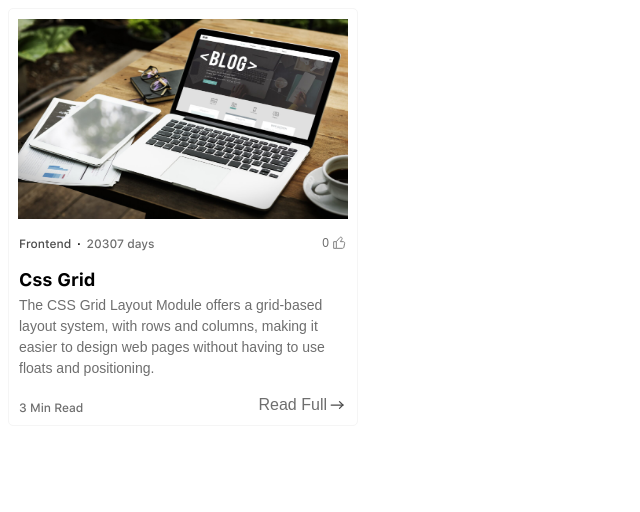
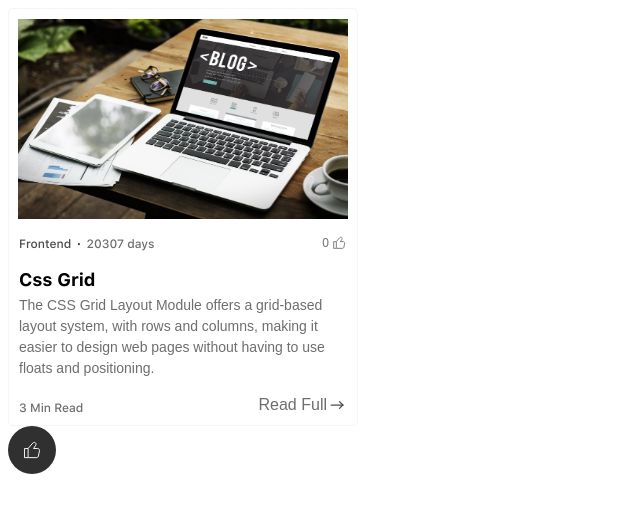
Before and after one commit to NicaZadirieva/nextjs_ht, a Next.js app in the folder blog/: page / in a window 1280 px wide. Shown: the top 512 px of the page, without its empty margins (0-640 px from the left). Built offline with nearby package versions, Linux system fonts and the light colour scheme; a web font is replaced by a local one.

Commit message:
feat: add Like for blogPost

```diff
--- a/blog/app/page.tsx
+++ b/blog/app/page.tsx
@@ -1,4 +1,5 @@
 import { BlogItem } from '@/entities';
+import { Like } from '@/feature';
 
 export default function Home() {
 	return (
@@ -11,6 +12,8 @@ export default function Home() {
 				readTime="3 Min Read"
 				postLink="google.com"
 				mainPhotoLink='/Blog/blogPost.jpg'/>
+
+			<Like width={20} height={20} liked={true}/>
 		</div>
 	);
 }
--- /dev/null
+++ b/blog/feature/Like/index.module.css
@@ -0,0 +1,21 @@
+.like-box {
+	display: flex;
+	align-items: center;
+	justify-content: center;
+
+	box-sizing: border-box;
+	width: 48px;
+	height: 48px;
+	padding: 16px;
+	border: 1px solid var(--like-primary-stroke);
+	border-radius: 50%;
+}
+
+.liked-box {
+	border: none;
+	background: var(--like-primary-stroke);
+}
+
+.liked-box svg {
+	stroke: var(--white);
+}
--- /dev/null
+++ b/blog/feature/Like/index.tsx
@@ -0,0 +1,14 @@
+import cs from 'classnames';
+import { LikeProps } from './Like.props';
+import PostLikeIcon from './icon/like-icon.svg';
+import styles from './index.module.css';
+
+export const Like = (props: LikeProps) => {
+	return (
+		<div className={cs(styles['like-box'], {
+			[styles['liked-box']]: props.liked
+		})}>
+			<PostLikeIcon width={props.width} height={props.height}/>
+		</div>
+	);
+};
--- a/blog/feature/index.ts
+++ b/blog/feature/index.ts
@@ -1 +1,2 @@
 export * from './BlogItem';
+export * from './Like';
```
Also changed, not shown: blog/feature/Like/Like.props.ts (added, +7 -0 lines), blog/feature/Like/icon/like-icon.svg (added).
